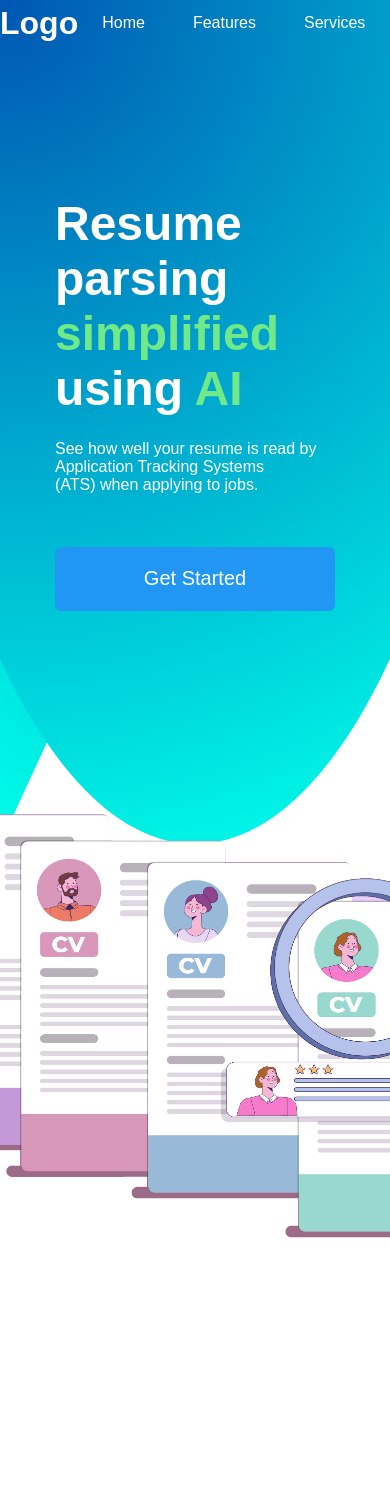
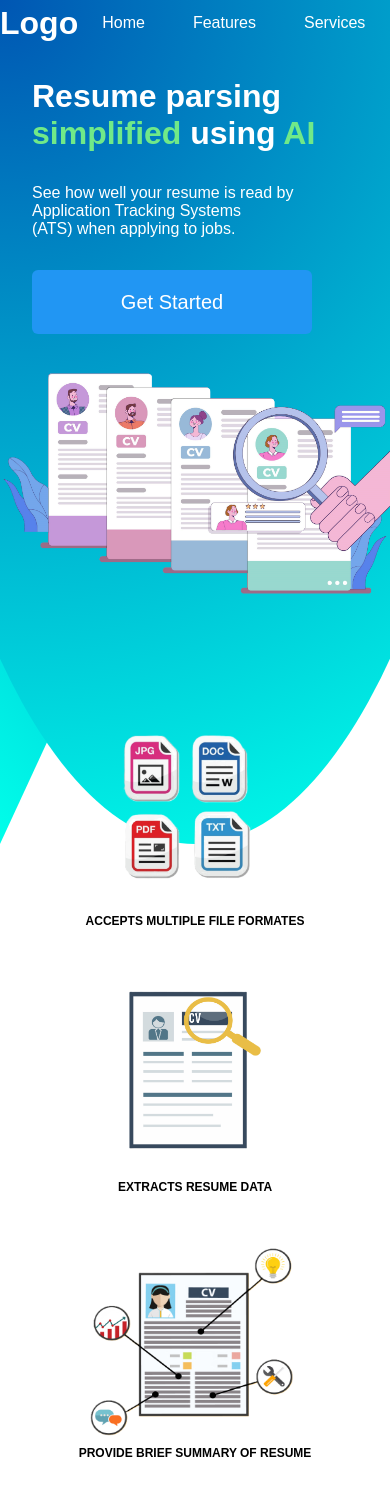
Before and after one commit to B1Th/Resume-Parser-Analyzer, a React (Create React App) app: page / in a window 390 px wide. Shown: the top 1505 px of the page. Built offline with nearby package versions, Linux system fonts and the light colour scheme; the HTML template or start-up script is replaced by a standard one.

Commit message:
made the website responsive

```diff
--- a/src/ResumeForm.js
+++ b/src/ResumeForm.js
@@ -6,53 +6,13 @@ const ResumeForm = () => {
   useEffect(() => {
     Aos.init({ duration: 2000, once: true });
   }, []);
-
-  const [resumeFile, setResumeFile] = useState(null);
-
-  const handleFileChange = (event) => {
-    const file = event.target.files[0];
-    setResumeFile(file);
-  };
-
-  const handleSubmit = async (event) => {
-    event.preventDefault();
-
-    // Backend API endpoint for resume parsing
-    const apiUrl = "http://localhost:5000/parseResume";
-
-    const formData = new FormData();
-    formData.append("resume", resumeFile);
-
-    try {
-      const response = await fetch(apiUrl, {
-        method: "POST",
-        body: formData,
-      });
-
-      if (response.ok) {
-        const result = await response.json();
-        // Process the parsed resume data
-        console.log(result);
-      } else {
-        console.error("Failed to parse resume");
-      }
-    } catch (error) {
-      console.error("Error:", error);
-    }
-  };
-
   return (
     <div className="parsing_container" id="gotoparser">
       <div className="parsing_container_content" data-aos="fade-up">
         <h1>Resume Parser</h1>
-        <form onSubmit={handleSubmit}>
-          <label htmlFor="resume">Upload Resume:</label>
-          <input
-            type="file"
-            id="resume"
-            accept=".pdf,.doc,.docx"
-            onChange={handleFileChange}
-          />
+        <form>
+          <label>Upload Resume:</label>
+          <input type="file" id="resume" accept=".pdf,.doc,.docx" />
           <button type="submit">Parse Resume</button>
         </form>
       </div>
--- a/src/index.css
+++ b/src/index.css
@@ -52,7 +52,6 @@ li a:hover {
   height: 78vh;
   width: 100%;
   flex: 1 1 600px;
-  padding-bottom: 1.5rem;
   position: relative;
   display: flex;
   justify-content: center;
@@ -95,6 +94,33 @@ li a:hover {
   width: 770px;
 }
 
+/* Responsive styles */
+@media only screen and (max-width: 768px) {
+  .landing_des {
+    height: auto;
+  }
+
+  .landing_des_content h1 {
+    font-size: 2rem;
+    padding: 2rem;
+  }
+
+  .landing_des_content p {
+    padding: 0 2rem 1rem;
+  }
+
+  .landing_des_content .btn {
+    padding: 1rem 2rem;
+  }
+
+  .landing_img img {
+    height: auto;
+    position: relative;
+    right: 0;
+    width: 100%;
+  }
+}
+
 /* Services */
 
 .services {
@@ -127,6 +153,26 @@ li a:hover {
 .services_container_des p {
   font-size: 14px;
   font-weight: bold;
+}
+
+/* Responsive styles for smaller screens */
+@media (max-width: 768px) {
+  .services {
+    margin-top: 5rem;
+  }
+  .services_container {
+    flex-direction: column;
+  }
+
+  .services_container_des img {
+    height: 220px;
+    width: 230px;
+  }
+
+  .services_container_des p {
+    font-size: 12px;
+    margin-bottom: 2rem;
+  }
 }
 
 /* Parsing Conatiner */
@@ -188,6 +234,24 @@ li a:hover {
   background-color: #0056b3;
 }
 
+/* Responsive styles for smaller screens */
+@media (max-width: 768px) {
+  .parsing_container {
+    flex-direction: column;
+    height: auto;
+  }
+
+  .parsing_container_content {
+    width: 80%;
+    padding: 2rem;
+    margin: 8rem 0;
+  }
+
+  .parsing_container button {
+    font-size: 14px;
+  }
+}
+
 /* Background Shapes */
 body::before,
 body::after {
```
